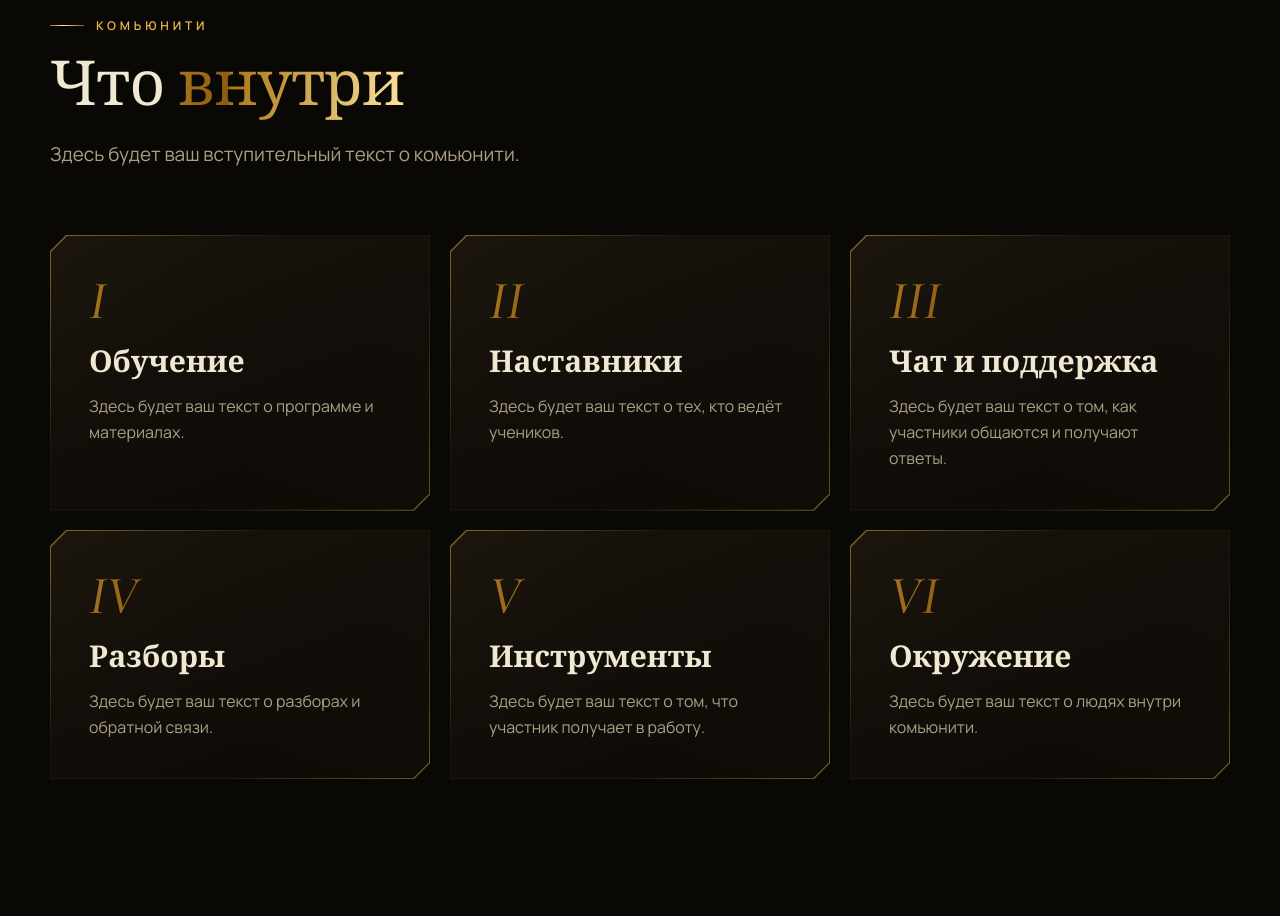
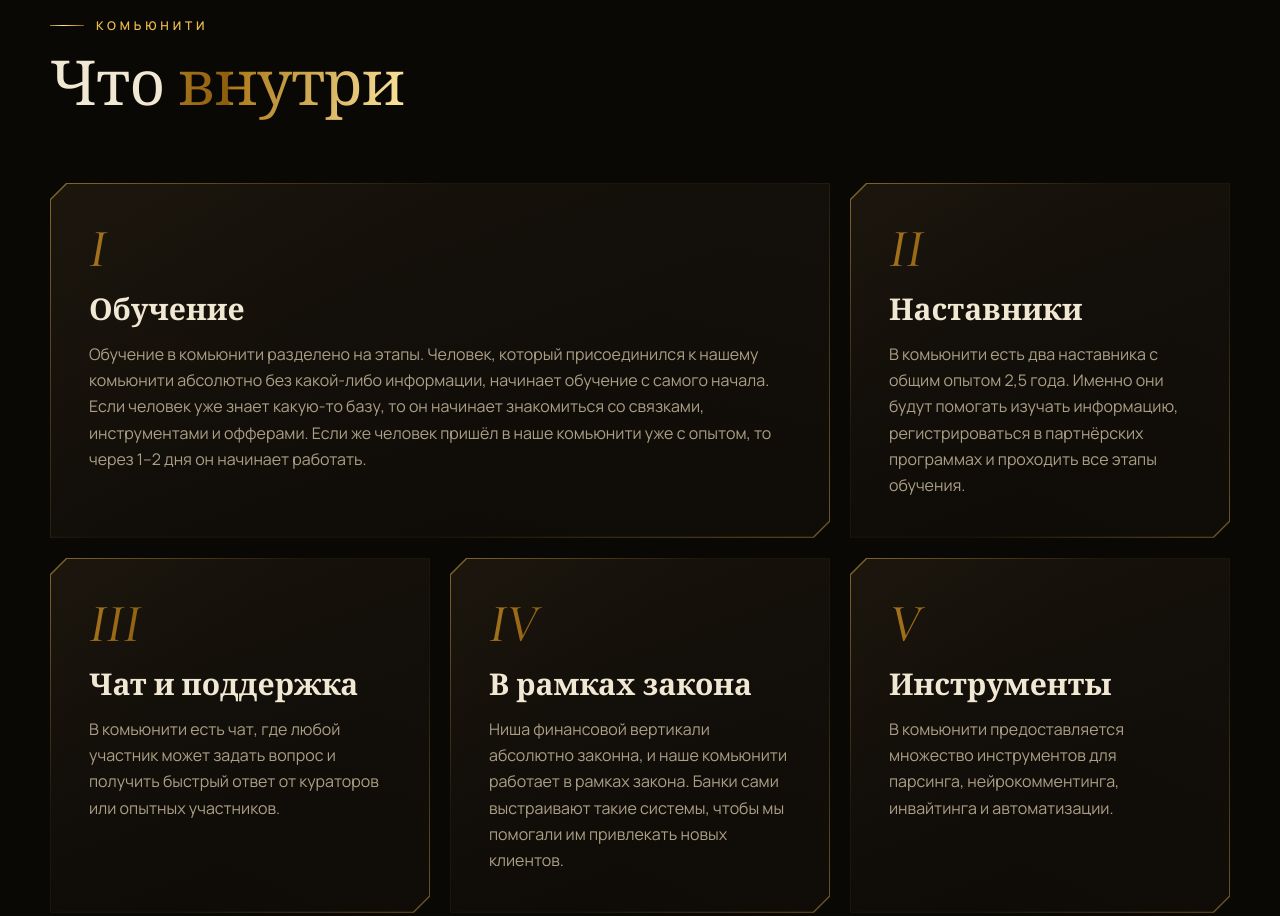
Before and after one commit to kretproduct/THE-GOLDEN-VEIN, a plain HTML site: page community.html in a window 1280 px wide. Shown: the part 1440-2356 px from the top of the page. Drawn offline with nearby package versions, Linux system fonts and the light colour scheme; animation ran at ten frames a second.

Commit message:
Add community section copy
Co-Authored-By: Claude Fable 5.2 <noreply@anthropic.com>
Claude-Session: https://claude.ai/code/session_01Vy4TSRyidaeDsEHMAkntHs

```diff
--- a/assets/css/style.css
+++ b/assets/css/style.css
@@ -241,6 +241,7 @@ section[id] { scroll-margin-top: 70px; }
 .anchors a { padding: 10px 18px; font-size: 12px; font-weight: 600; letter-spacing: .18em; text-transform: uppercase; color: var(--gold-hi); background: rgba(233, 185, 73, .08); box-shadow: inset 0 0 0 1px var(--line); transition: background .25s; }
 .anchors a:hover { background: rgba(233, 185, 73, .2); }
 .grid3 { display: grid; grid-template-columns: repeat(3, 1fr); gap: 20px; }
+@media (min-width: 981px) { .grid3 .span2 { grid-column: span 2; } .grid3 .span3 { grid-column: 1 / -1; } }
 .split { display: grid; grid-template-columns: minmax(0, 5fr) minmax(0, 7fr); gap: 20px 60px; align-items: start; }
 .split .head { margin-bottom: 0; position: sticky; top: 110px; }
 .rules { list-style: none; margin: 0; padding: 0; counter-reset: r; }
--- a/community.html
+++ b/community.html
@@ -86,38 +86,37 @@
     <div class="head">
       <span class="eyebrow reveal">Комьюнити</span>
       <h2 class="h2 reveal">Что <span class="gold">внутри</span></h2>
-      <p class="lead reveal">Здесь будет ваш вступительный текст о комьюнити.</p>
     </div>
     <div class="grid3">
-      <article class="card reveal" style="--d:0.00s"><div class="in">
+      <article class="card span2 reveal" style="--d:0.00s"><div class="in">
         <div class="num gold">I</div>
         <h3>Обучение</h3>
-        <p>Здесь будет ваш текст о программе и материалах.</p>
+        <p>Обучение в комьюнити разделено на этапы. Человек, который присоединился к нашему комьюнити абсолютно без какой-либо информации, начинает обучение с самого начала. Если человек уже знает какую-то базу, то он начинает знакомиться со связками, инструментами и офферами. Если же человек пришёл в наше комьюнити уже с опытом, то через 1–2 дня он начинает работать.</p>
       </div></article>
       <article class="card reveal" style="--d:0.08s"><div class="in">
         <div class="num gold">II</div>
         <h3>Наставники</h3>
-        <p>Здесь будет ваш текст о тех, кто ведёт учеников.</p>
+        <p>В комьюнити есть два наставника с общим опытом 2,5 года. Именно они будут помогать изучать информацию, регистрироваться в партнёрских программах и проходить все этапы обучения.</p>
       </div></article>
       <article class="card reveal" style="--d:0.16s"><div class="in">
         <div class="num gold">III</div>
         <h3>Чат и поддержка</h3>
-        <p>Здесь будет ваш текст о том, как участники общаются и получают ответы.</p>
+        <p>В комьюнити есть чат, где любой участник может задать вопрос и получить быстрый ответ от кураторов или опытных участников.</p>
       </div></article>
       <article class="card reveal" style="--d:0.00s"><div class="in">
         <div class="num gold">IV</div>
-        <h3>Разборы</h3>
-        <p>Здесь будет ваш текст о разборах и обратной связи.</p>
+        <h3>В рамках закона</h3>
+        <p>Ниша финансовой вертикали абсолютно законна, и наше комьюнити работает в рамках закона. Банки сами выстраивают такие системы, чтобы мы помогали им привлекать новых клиентов.</p>
       </div></article>
       <article class="card reveal" style="--d:0.08s"><div class="in">
         <div class="num gold">V</div>
         <h3>Инструменты</h3>
-        <p>Здесь будет ваш текст о том, что участник получает в работу.</p>
+        <p>В комьюнити предоставляется множество инструментов для парсинга, нейрокомментинга, инвайтинга и автоматизации.</p>
       </div></article>
-      <article class="card reveal" style="--d:0.16s"><div class="in">
+      <article class="card span3 reveal" style="--d:0.16s"><div class="in">
         <div class="num gold">VI</div>
         <h3>Окружение</h3>
-        <p>Здесь будет ваш текст о людях внутри комьюнити.</p>
+        <p>В комьюнити находятся только заряженные люди, которые готовы зарабатывать деньги, несмотря на внешние трудности.</p>
       </div></article>
     </div>
   </div>
```
